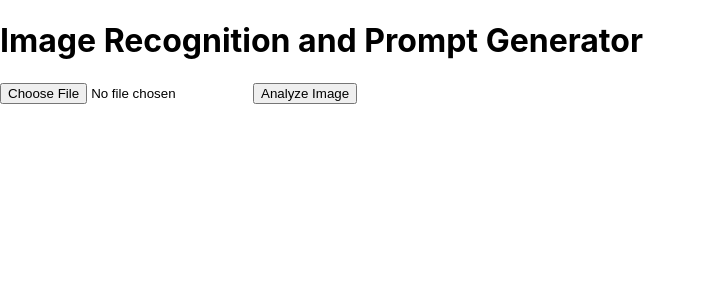
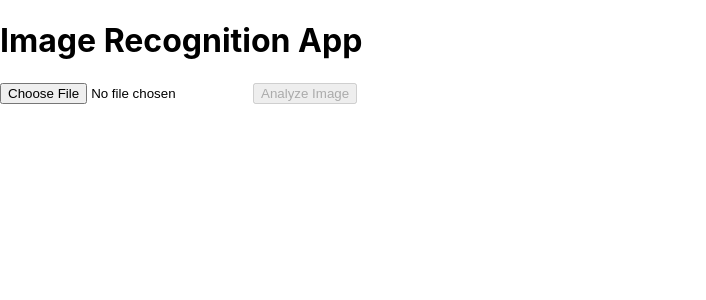
Before and after one commit to mphaxise/SVG-FE, a React (Create React App) app: page / in a window 1280 px wide. Shown: the top 300 px of the page, without its empty margins (0-706 px from the left). Built offline with nearby package versions, Linux system fonts and the light colour scheme.

Commit message:
Update App.js

```diff
--- a/src/App.js
+++ b/src/App.js
@@ -1,70 +1,53 @@
-import React, { useState } from "react";
-import axios from "axios";
-import "./App.css";
+import React, { useState } from 'react';
+import axios from 'axios';
+import './App.css';
 
 function App() {
-  const [file, setFile] = useState(null);
-  const [labels, setLabels] = useState([]);
-  const [prompts, setPrompts] = useState([]);
+  const [selectedFile, setSelectedFile] = useState(null);
+  const [imageLabels, setImageLabels] = useState([]);
+  const [isLoading, setIsLoading] = useState(false);
 
-  const onFileChange = (e) => {
-    setFile(e.target.files[0]);
+  const onFileChange = (event) => {
+    setSelectedFile(event.target.files[0]);
   };
 
-  const onSubmit = async (e) => {
-    e.preventDefault();
-
-    if (!file) {
-      return;
-    }
-
+  const analyzeImage = async () => {
+    setIsLoading(true);
     const formData = new FormData();
-    formData.append("file", file);
+    formData.append('image', selectedFile);
 
     try {
       const response = await axios.post(
-        "https://scene-variant-generator.herokuapp.com/api/analyze-image",
+        'https://scene-variant-generator.herokuapp.com/api/analyze-image',
         formData,
         {
           headers: {
-            "Content-Type": "multipart/form-data"
-          }
+            'Content-Type': 'multipart/form-data',
+          },
         }
       );
-
-      setLabels(response.data.labels);
-      setPrompts(response.data.prompts);
+      setImageLabels(response.data.labels);
     } catch (error) {
-      console.error("Error analyzing image:", error);
-      alert("Error analyzing image");
+      console.error('Error analyzing image:', error);
+    } finally {
+      setIsLoading(false);
     }
   };
 
   return (
     <div className="App">
-      <h1>Image Recognition and Prompt Generator</h1>
-      <form onSubmit={onSubmit}>
-        <input type="file" onChange={onFileChange} />
-        <button type="submit">Analyze Image</button>
-      </form>
-
-      {labels.length > 0 && (
+      <h1>Image Recognition App</h1>
+      <input type="file" onChange={onFileChange} />
+      <button onClick={analyzeImage} disabled={isLoading || !selectedFile}>
+        Analyze Image
+      </button>
+      {isLoading && <p>Loading...</p>}
+      {imageLabels.length > 0 && (
         <div>
-          <h2>Labels</h2>
+          <h2>Image Labels:</h2>
           <ul>
-            {labels.map((label, index) => (
+            {imageLabels.map((label, index) => (
               <li key={index}>{label}</li>
-            ))}
-          </ul>
-        </div>
-      )}
-
-      {prompts.length > 0 && (
-        <div>
-          <h2>Prompts</h2>
-          <ul>
-            {prompts.map((prompt, index) => (
-              <li key={index}>{prompt}</li>
             ))}
           </ul>
         </div>
```
